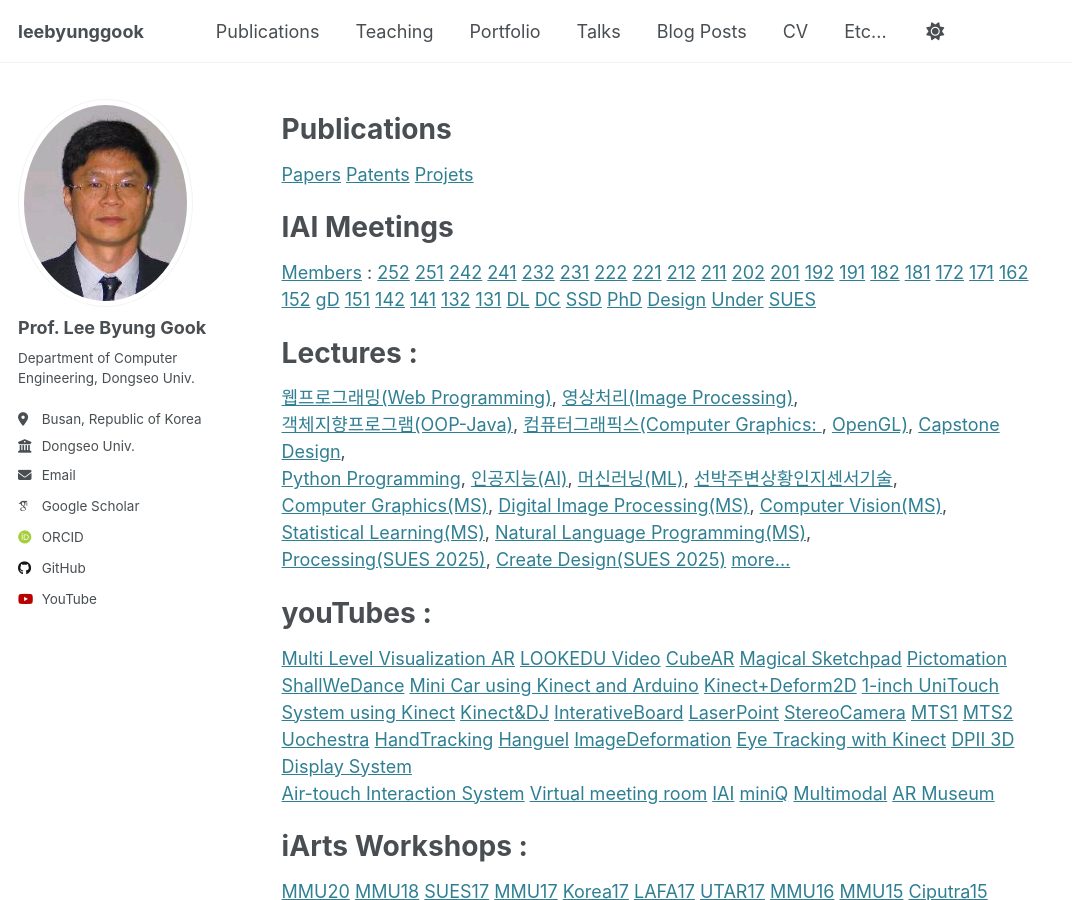
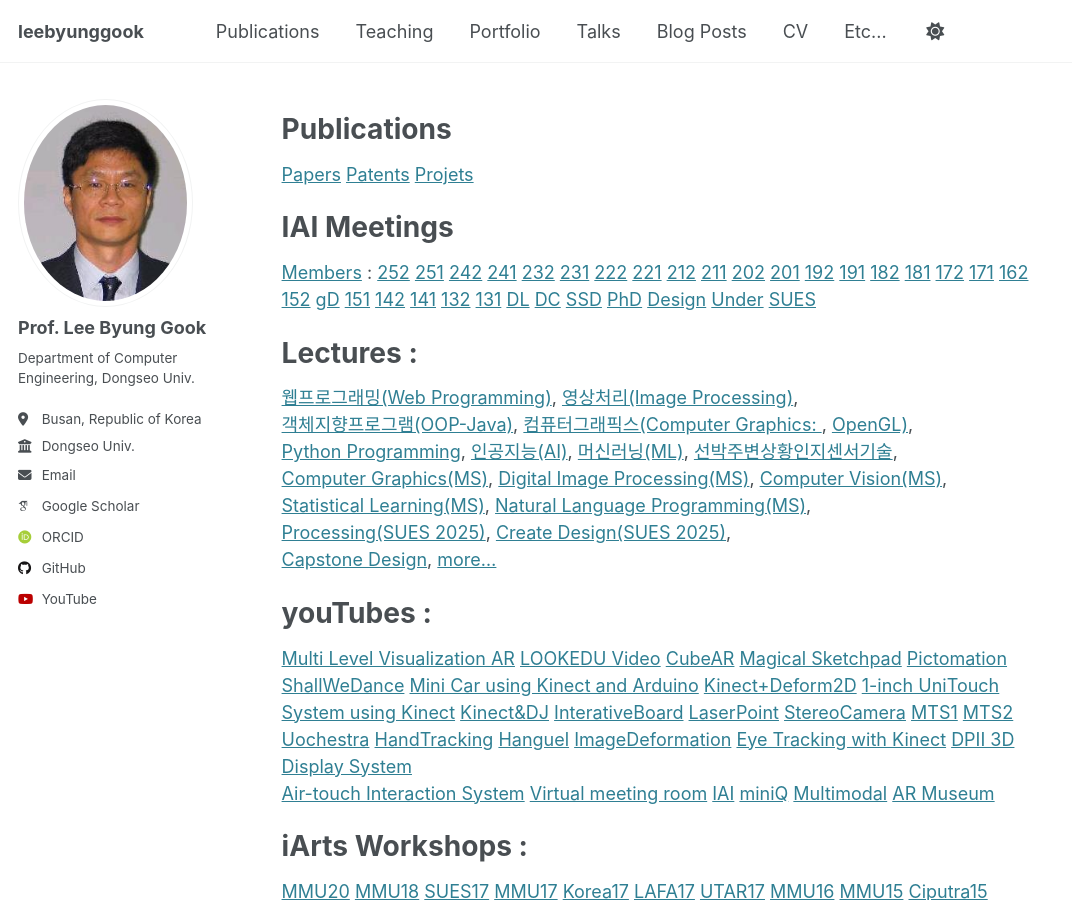
Before and after one commit to leebyunggook/leebyunggook.github.io, a Jekyll site: the page built from _pages/about.md, in a window 1280 px wide and 900 px high. Shown: the whole window, without its empty margins (0-1072 px from the left). Built offline with Jekyll 4.4.1, drawn with Linux system fonts in a browser that asks for light colours; some web fonts are replaced; part of the change alters nothing that is shown.

```diff
--- a/_pages/about.md
+++ b/_pages/about.md
@@ -57,7 +57,6 @@ Lectures :
 [객체지향프로그램(OOP-Java)](https://drive.google.com/open?id=1Axmj5sCgHwMKalN_4J5sSMNLaU7z30y2y-uXn6oQTjQ){:target="_blank"},
 [컴퓨터그래픽스(Computer Graphics: ](https://docs.google.com/document/d/1ws8QLYgxB4Nj_ZnCiqlYsXvPhpzePRtTjaeDrQ2nny8/edit?usp=sharing){:target="_blank"},
 [OpenGL)](https://drive.google.com/open?id=1DLk2NBAaagQAE4vHliOkZiYeshp8E5P7i_t6xEXPv-s){:target="_blank"},
-[Capstone Design](https://docs.google.com/document/d/1bYFbSYBAbrmrxhRcjVT4JlOUHjFBMOo-tWRMg0uZvP4/edit?usp=sharing){:target="_blank"},
 [Python Programming](https://docs.google.com/document/d/1Ypk-sW-FxhVGDGTpUhpIVr9bKn-Xrf2d6DIp7hI-pFA/edit?usp=sharing){:target="_blank"},
 [인공지능(AI)](https://docs.google.com/document/d/1SL74BrWt93NaLyO5SC9qXyNosY9ohK9fB3InCjHXO3Y/edit?usp=sharing){:target="_blank"},
 [머신러닝(ML)](https://docs.google.com/document/d/1SL74BrWt93NaLyO5SC9qXyNosY9ohK9fB3InCjHXO3Y/edit?usp=sharing){:target="_blank"},
@@ -68,9 +67,9 @@ Lectures :
 [Statistical Learning(MS)](https://docs.google.com/document/d/1-Mk8ICZ-cTzDBHtl2xLuo3tRAFYpiFSyscE4lYNY0f8/edit?usp=sharing){:target="_blank"},
 [Natural Language Programming(MS)](https://docs.google.com/document/d/1v-VuDiE1_xePzTqUUiEVHEiV_AgnpWlQcBTYa6g9GsY/edit?usp=sharing){:target="_blank"},
 [Processing(SUES 2025)](https://sg.docworkspace.com/d/cIHSvpJlBpLiVxgY?from=dch){:target="_blank"},
-[Create Design(SUES 2025)](https://sg.docworkspace.com/d/cICevpJlBwsfIxwY?from=dch){:target="_blank"}
+[Create Design(SUES 2025)](https://sg.docworkspace.com/d/cICevpJlBwsfIxwY?from=dch){:target="_blank"},
+[Capstone Design](https://docs.google.com/document/d/1bYFbSYBAbrmrxhRcjVT4JlOUHjFBMOo-tWRMg0uZvP4/edit?usp=sharing){:target="_blank"},
 [more...](http://kowon.dongseo.ac.kr/~lbg/lectures.html){:target="_blank"}
-
 
 youTubes :
 ======
```
